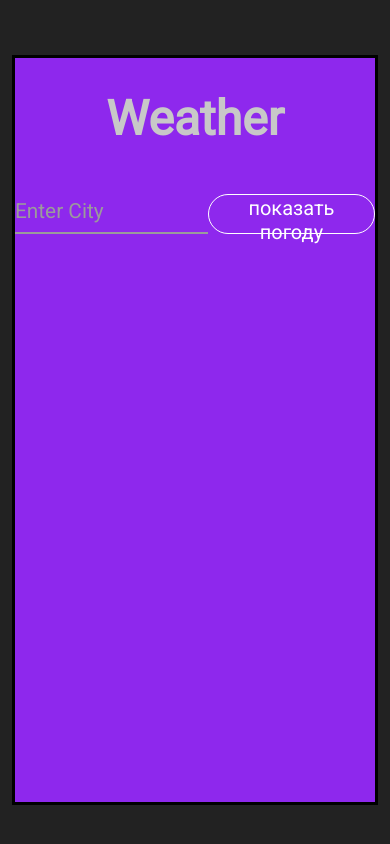
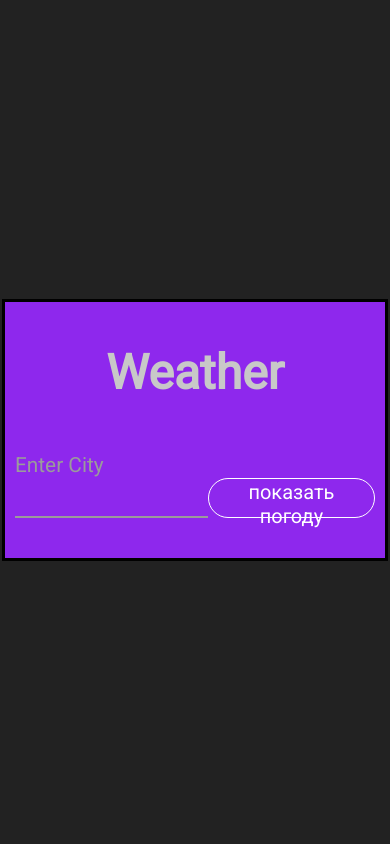
Before and after one commit to coldSeattle/React-Weather-app, a React (Create React App) app: page / in a window 390 px wide. Shown: the top 844 px of the page. Built offline with nearby package versions, Linux system fonts and the light colour scheme.

Commit message:
add media queries for mobile

```diff
--- a/src/App.scss
+++ b/src/App.scss
@@ -1,5 +1,24 @@
 $fontF: 'Roboto', sans-serif;
 $border: 3px solid black;
+
+
+@media screen and (max-width: 555px) {
+  .app__form {
+    display: flex;
+    flex-direction: column;
+    align-items: center;
+    height: 100px;
+    justify-content: space-between;
+}
+
+}
+
+@media screen and (min-width: 556px) {
+  .app__form {
+    display: flex;
+    flex-direction: row;
+  }
+}
 
 * {
     font-family: $fontF;
@@ -7,14 +26,12 @@
 
 .app {
     width: calc(100vw - 30px);
-    height: calc(100vh - 100px);
-    /* transform: translate(-50%, -50%); */
     border: 3px solid black;
-    display: flex;
-    flex-direction: row;
     justify-content: center;
     border: $border;
     background-color: #8e28ed;
+    padding: 10px;
+
 
     &__title {
         text-align: center;
@@ -25,7 +42,7 @@
         display: flex;
         flex-direction: row;
         justify-content: center;
-    }
+      }
 
 
     // &__form-input {
@@ -48,7 +65,6 @@
         border: 1px solid darken($color: #8fa2b1, $amount: 0)
     }
 }
-
 
 
 
```
